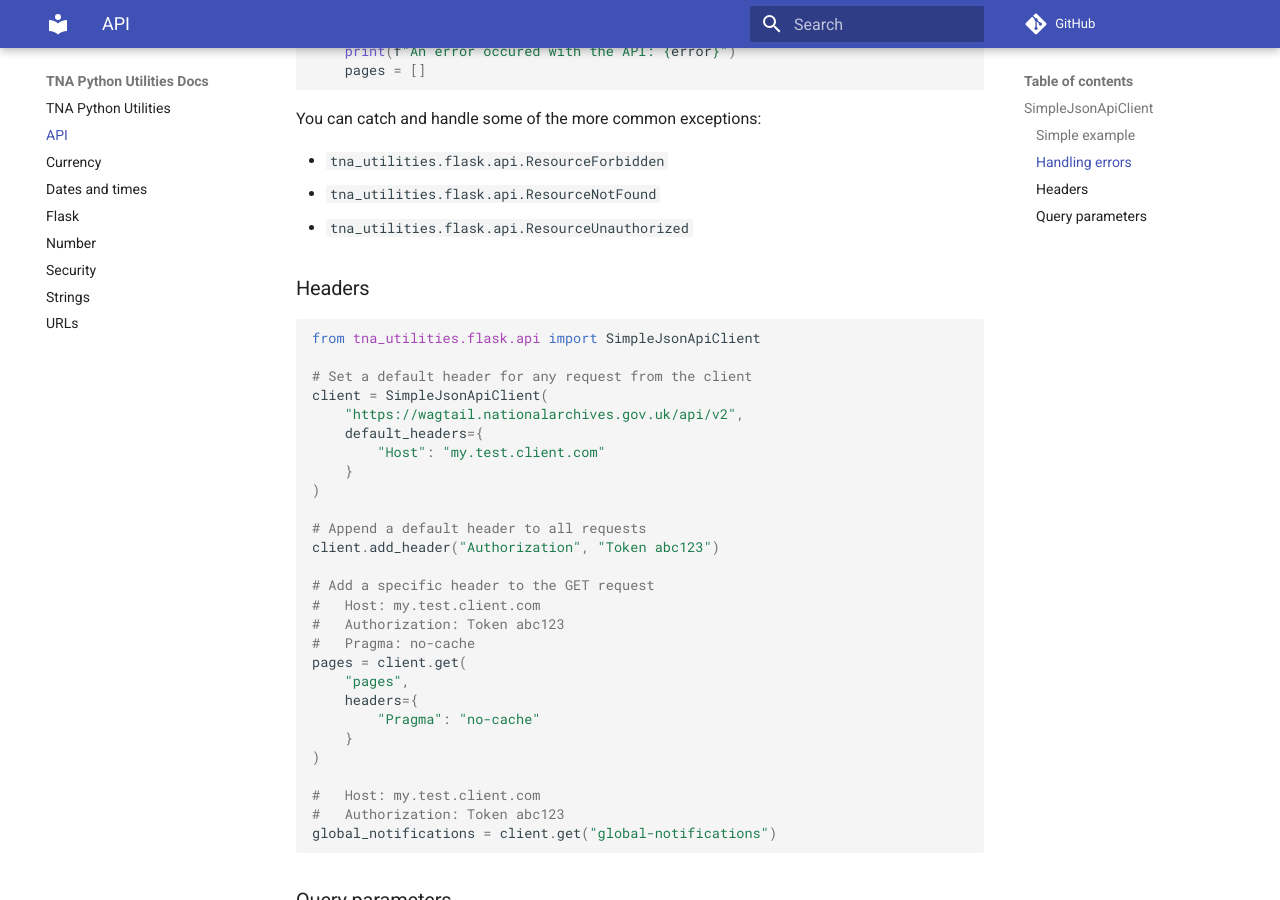
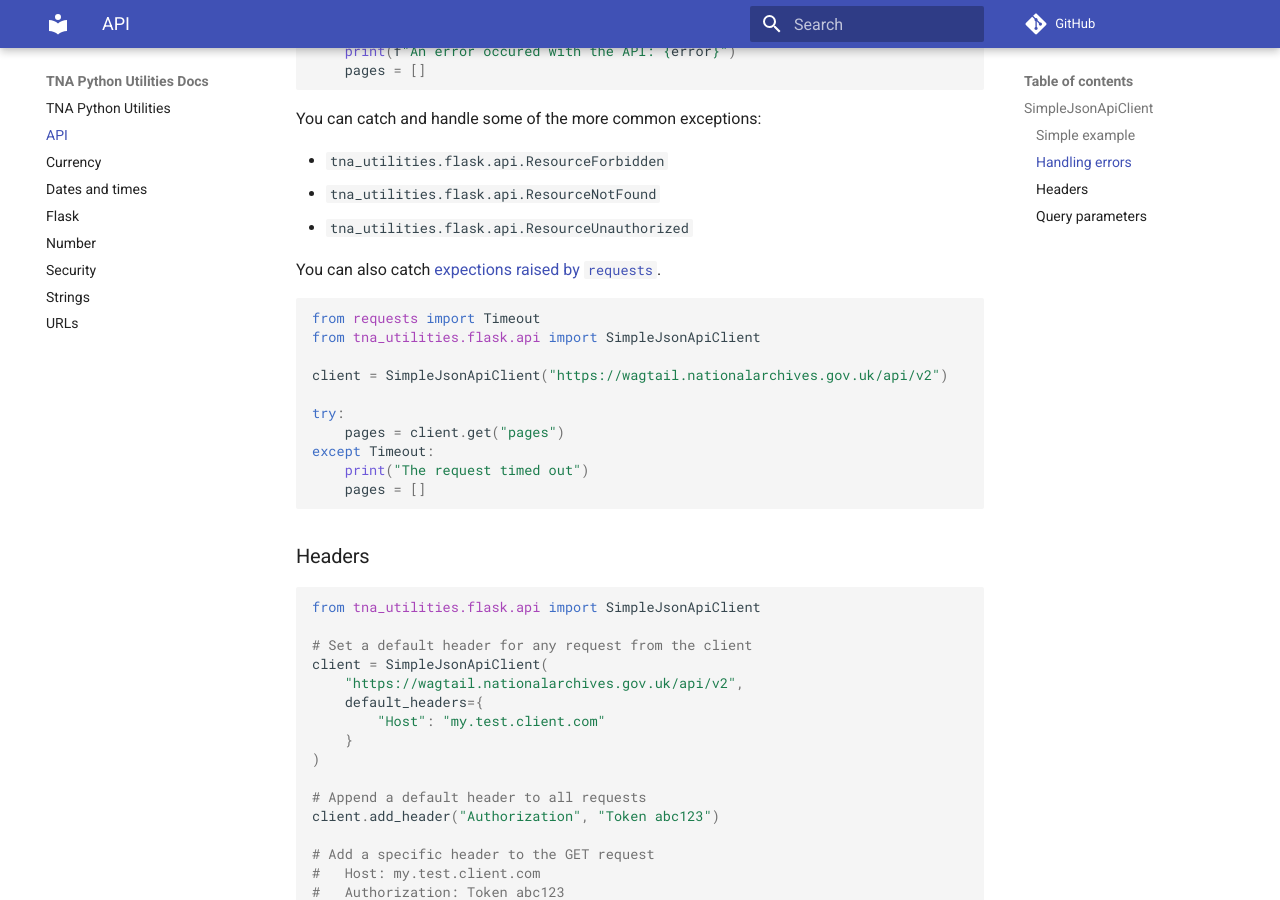
Before and after one commit to nationalarchives/python-utilities, an MkDocs documentation site: the page built from docs/api.md, in a window 1280 px wide and 900 px high, scrolled down 668 px. Built offline with MkDocs 1.6.1 and Material for MkDocs 9.7.7, drawn with Linux system fonts in a browser that asks for light colours; comment, search, counter and statistics services are not loaded.

Commit message:
Add basic API client and enhance error handling documentation

````diff
--- a/docs/api.md
+++ b/docs/api.md
@@ -36,6 +36,21 @@ You can catch and handle some of the more common exceptions:
 - `tna_utilities.flask.api.ResourceForbidden`
 - `tna_utilities.flask.api.ResourceNotFound`
 - `tna_utilities.flask.api.ResourceUnauthorized`
+
+You can also catch [expections raised by `requests`](https://requests.readthedocs.io/en/latest/_modules/requests/exceptions/).
+
+```python
+from requests import Timeout
+from tna_utilities.flask.api import SimpleJsonApiClient
+
+client = SimpleJsonApiClient("https://wagtail.nationalarchives.gov.uk/api/v2")
+
+try:
+    pages = client.get("pages")
+except Timeout:
+    print("The request timed out")
+    pages = []
+```
 
 ### Headers
 
````
Also changed, not shown: CHANGELOG.md (+1 -0 lines).
